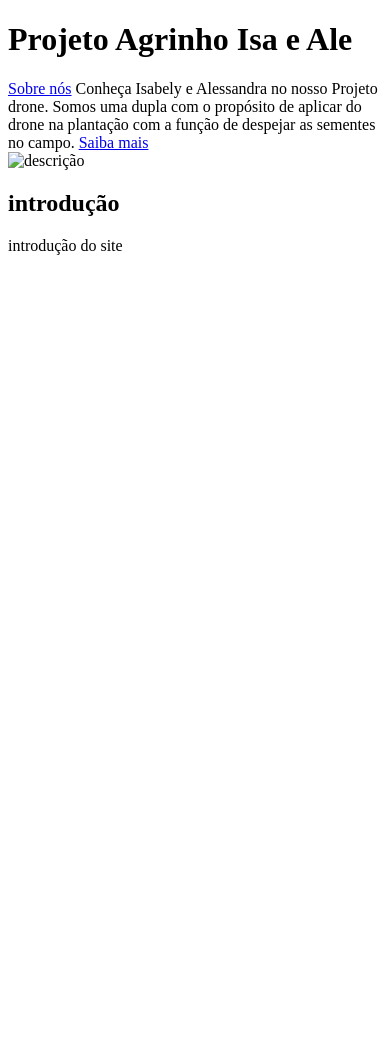
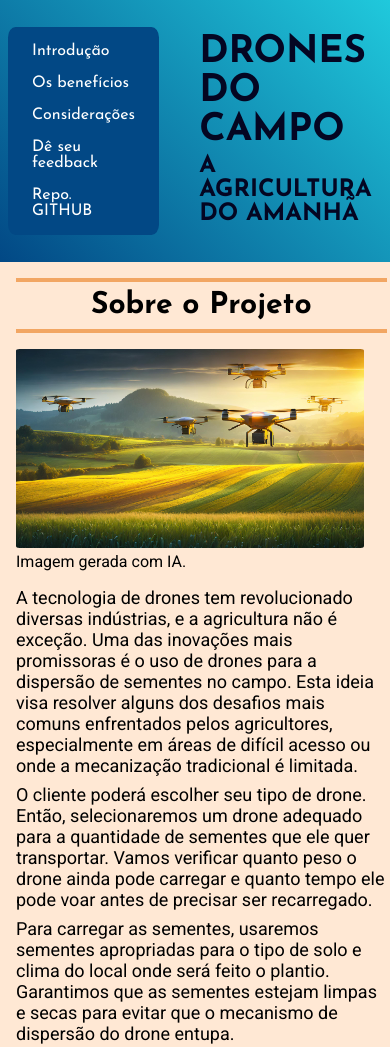
Before and after one commit to AleDoGrau/Agrinho.isa.ale, a plain HTML site: page index.html in a window 390 px wide. Shown: the top 1047 px of the page. Before the commit the page ends 844 px from the top, so only its background shows below. Drawn offline with Linux system fonts and the light colour scheme.

Commit message:
Atualizando...

```diff
--- a/index.html
+++ b/index.html
@@ -1,30 +1,105 @@
 <!DOCTYPE html>
-<html lang="pt-br">
+<html lang="en">
+<head>
+    <meta charset="UTF-8">
+    <meta name="viewport" content="width=device-width, initial-scale=1.0">
+    <link rel="stylesheet" href="style.css">
+    <link rel="shortcut icon" href="./favicon.ico" type="image/x-icon">
+    <title> Drone para Plantio de Sementes, Agricultura do Amanhã</title>
+</head>
+<body>
+    <header>
+            <nav>
+                    <a href="#inicio">Introdução</a>
+                    <a href="#futuro-agricultura">Os benefícios</a>
+                    <a href="#cons">Considerações</a>
+                    <a href="#feedback">Dê seu feedback</a>
+                    <a href="#github">Repo. GITHUB</a>
+            </nav>
+        <div class="principal">
+            <div class="titulos">
+                <h1>DRONES DO CAMPO</h1>
+                <h2>A AGRICULTURA DO AMANHÃ</h2>
+            </div>
+        </div>
+    </header>
 
-<head>
-     <meta charset="UTF-8">
-     <META NAME="viewport" content="width=device-width, initial-scale=1.0">
-     <title>Projeto Agrinho ISa e Ale</title>
-</head>
+    <main>
+        <section id="inicio">
+            <h3>Sobre o Projeto</h3>
+            <img src="drones-voando-em-uma-fazenda-futurista. field, hills background-63513.jpg" alt="Drones do Campo voando sobre uma fazenda">
+            <p class="info-imagem">Imagem gerada com IA.</p>
 
-<body>
-     <header>
-          <h1>Projeto Agrinho Isa e Ale</h1>
-          <a href="#">Sobre nós</a>
-          Conheça Isabely e Alessandra no nosso Projeto drone.
-Somos uma dupla com o propósito de aplicar do drone na plantação com a função de despejar as sementes no campo.
-          <a href="#">Saiba mais</a>
+            <p>A tecnologia de drones tem revolucionado diversas indústrias, e a agricultura não é exceção. Uma das inovações mais promissoras é o uso de drones para a dispersão de sementes no campo. Esta ideia visa resolver alguns dos desafios mais comuns enfrentados pelos agricultores, especialmente em áreas de difícil acesso ou onde a mecanização tradicional é limitada.</p>
 
-     </header>
+            <p>O cliente poderá escolher seu tipo de drone. Então, selecionaremos um drone adequado para a quantidade de sementes que ele quer transportar. Vamos verificar quanto peso o drone ainda pode carregar e quanto tempo ele pode voar antes de precisar ser recarregado.</p>
 
-     <section>
-          <img src="#" alt="descrição">
-          <div>
-               <h2>introdução</h2>
-               <p>introdução do site</p>
+            <p>Para carregar as sementes, usaremos sementes apropriadas para o tipo de solo e clima do local onde será feito o plantio. Garantimos que as sementes estejam limpas e secas para evitar que o mecanismo de dispersão do drone entupa.</p>
 
-          </div>
-     </section>
+            <p>Usaremos um software de planejamento de voo para definir a rota que o drone vai seguir. Levaremos em conta a área de plantio, a distribuição das sementes e a segurança do voo, respeitando os regulamentos locais e restrições de voo.</p>
+
+            <p>Antes de começar a operação, calibramos o drone e o sistema de dispersão para garantir que estejam funcionando corretamente. Realizamos testes de voo em pequena escala para ajustar a quantidade de sementes que será distribuída e verificar a precisão da dispersão.</p>
+
+            <p>Durante a operação, monitoramos continuamente o drone para garantir que ele esteja funcionando como esperado. Estamos preparados para ajustar a rota ou a taxa de dispersão conforme necessário.</p>
+
+            <p>Após completar a operação, avaliamos os resultados do plantio e ajustamos o processo conforme necessário para otimizar o crescimento das sementes.</p>
+            </p>
+        </section>
+
+        <section id="futuro-agricultura">
+            <h3>Principais Benefícios</h3>
+
+            <img src="/agricultura-sustentavel-3604013611.png" alt="Agro Sustentável">
+            <p class="info-imagem">"Agricultura sustentável " <a href="https://www.foodconnection.com.br/sustentabilidade/agricultura-sustentavel-e-producao-de-alimentos-como-sua-industria-ganha-valor">Link do site da imagem</a></p>
+
+            <p>Um dos principais benefícios do nosso projeto é aumentar a eficiência e precisão no plantio, mesmo em lugares com terrenos irregulares. Drones equipados com mecanismos de dispersão de sementes podem cobrir grandes áreas de forma rápida e uniforme, garantindo que cada semente seja plantada no melhor local. Isso não só economiza tempo e mão-de-obra, mas também maximiza o potencial de crescimento das plantas, resultando em colheitas mais abundantes.</p>
+
+            <p>Além disso, os nossos drones podem ser programados para seguir rotas específicas, adaptando-se às condições do terreno e do clima. Isso permite um plantio mais adaptável/flexível e  às necessidades reais do campo, algo que seria difícil de alcançar com métodos tradicionais.</p>
+
+            <p >Outro benefício é a capacidade de monitoramento em tempo real. Durante a operação, os drones podem fornecer dados valiosos sobre a distribuição das sementes e o estado geral do campo. Isso possibilita ajustes imediatos, garantindo que cada parte do terreno receba a quantidade adequada de sementes.</p>
+        </section>
+
+        <section id="cons">
+            <h3>Algumas Considerações</h3>
+
+            <img src="/6f846186d6c75d78358553e5845f-1434857-3486387671.jpg" alt="Pessoa olhando para o campo">
+            <p class="info-imagem">Pessoa olhando para o nada <a href="https://pxhere.com/pt/photo/1434857">Link do site da imagem</a></p>
+
+            <p>Ao concluir o projeto Drone para Plantio de Sementes, é crucial considerar:</p>
+            <ul>
+                <li>Monitorar o crescimento das plantas para verificar a eficácia da dispersão das sementes;</li>
+                <li>Ajustar o processo com base nos resultados, como taxa de dispersão e tipo de sementes;</li>
+                <li>Realizar manutenções regulares para garantir a operação segura e confiável do drone;</li>
+                <li>Cumprir todas as regulamentações locais e ambientais relacionadas ao uso de drones;</li>
+                <li>Manter a equipe treinada e atualizada sobre segurança e operação do drone;</li>
+                <li>Monitorar custos operacionais para garantir a sustentabilidade financeira do projeto;</li>
+                <li>Receber feedback para implementar melhorias contínuas no projeto e nos processos de plantio;</li>
+            </ul class="final">
+        </section>
+
+        <section id="feedback">
+            <h3>Feedback</h3>
+
+            <form
+  action="https://formspree.io/f/mwpevaag"
+  method="POST"
+>
+  <label>
+    Seu email:
+    <input type="email" name="email">
+  </label>
+  <label>
+    Sua mensagem:
+    <textarea name="message"></textarea>
+  </label>
+  <!-- your other form fields go here -->
+  <button type="submit">Enviar</button>
+</form>
+        </section>
+    </main>
+
+    <footer id="github">
+        <a href="https://github.com/" target="_blank">Repositório do Github</a>
+    </footer>
 </body>
-
 </html>
--- /dev/null
+++ b/style.css
@@ -0,0 +1,200 @@
+@import url('https://fonts.googleapis.com/css2?family=Josefin+Sans:ital,wght@0,100..700;1,100..700&display=swap');
+@import url('https://fonts.googleapis.com/css2?family=Josefin+Sans:ital,wght@0,100..700;1,100..700&family=Roboto:ital,wght@0,100;0,300;0,400;0,500;0,700;0,900;1,100;1,300;1,400;1,500;1,700;1,900&display=swap');
+
+:root {
+    --laranja: #F2A663;
+    --laranja-claro: #F2D2B6;
+    --ciano: #20c9dc;
+    --azul: #024885;
+    --azul-escuro: #020659;
+    --fundo-principal: #ffffff;
+    --fundo-secundario: #ffe8d4;
+    --fonte: #040622;
+}
+
+* {
+    scroll-behavior: smooth;
+}
+
+body {
+    margin: 0;
+}
+
+h1, h2, h3, nav, a, label, form {
+    font-family: "Josefin Sans", sans-serif;
+    font-optical-sizing: auto;
+    font-style: normal;
+}
+
+p, li {
+    font-family: "Roboto", sans-serif;
+    font-weight: 400;
+    font-style: normal;
+}
+
+header {
+    background-image: linear-gradient(45deg, var(--azul), var(--ciano));
+    display: flex;
+    justify-content: center;
+    align-items: center;
+}
+
+header nav {
+    background-color: var(--azul);
+    padding: 16px;
+    font-size: 20px;
+    border-radius: 8px;
+}
+
+header nav a {
+    color: var(--fundo-principal);
+    text-decoration: none;
+    margin: 0 8px;
+    padding: 8px;
+    transition: 0.25s;
+}
+
+header nav a:hover {
+    border: var(--fundo-principal) solid 2px;
+    border-radius: 10%;
+    background-color: var(--azul-escuro);
+}
+
+header .principal {
+    padding: 8px 16px 16px 32px;
+}
+
+header .titulos {
+    color: var(--fonte);
+
+}
+
+header .titulos h1 {
+    font-size: 38px;
+    margin-bottom: 4px;
+}
+
+header .titulos h2 {
+    margin-top: 4px;
+}
+
+img {
+    width: 75%;
+    border-radius: 1%;
+    margin-top: 8px;
+}
+
+.info-imagem {
+    margin-bottom: 16px;
+    font-size: 16px;
+}
+
+main h2 {
+    font-size: 36px;
+    margin: 0 0 8px 0;
+}
+
+main h3 {
+    font-size: 30px;
+    text-align: center;
+    margin: 8px 0;
+    padding: 8px 0;
+    border-bottom: var(--laranja) solid 4px;
+    border-top: var(--laranja) solid 4px;
+}
+
+main p, li {
+    font-size: 20px;
+    margin: 0 0 8px 0;
+}
+
+main {
+    width: 60%;
+    background-color: var(--fundo-secundario);
+    margin: auto;
+    padding: 32px;
+}
+
+footer {
+    background-image: linear-gradient(45deg, var(--azul), var(--ciano));
+    color: #040622;
+    text-align: center;
+    padding: 32px;
+}
+
+footer a {
+    text-decoration: none;
+    font-size: 20px;
+    color: var(--azul-escuro);
+    font-weight: 700;
+    padding: 8px;
+}
+
+footer a:hover {
+    background-color: var(--azul);
+    border-radius: 4%;
+    color: var(--fundo-principal);
+}
+
+#feedback {
+    background-color: var(--laranja);
+    border-radius: 4px;
+    padding: 16px;
+}
+form {
+    display: flex;
+    flex-direction: column;
+    font-size: 22px;
+}
+
+form input, form textarea {
+    border-radius: 4px;
+    width: 45%;
+    margin: 8px 0
+}
+
+form button {
+    margin: 8px 0;
+    padding: 8px;
+    width: 10%;
+}
+
+p.final {
+    margin-bottom: 20px;
+}
+
+/***RESPONSIVO!***/
+
+@media screen and (max-width: 1100px) {
+    main {
+        width: 85%;
+    }
+}
+@media screen and (max-width: 700px) {
+    main {
+        width: 95%;
+        padding: 8px 16px;
+    }
+
+ img {
+    width: 94%;
+ }
+
+    main p, ul p {
+        font-size: 18px;
+    }
+
+
+
+    header nav {
+    display: flex;
+    flex-direction: column;
+    font-size: 16px;
+    padding: 8px;
+    margin: 8px;
+    border-radius: 5%;
+    width: 50%;
+    }
+
+
+}
```
Also changed, not shown: 6f846186d6c75d78358553e5845f-1434857-3486387671.jpg (added), agricultura-sustentavel-3604013611.png (added), drones-voando-em-uma-fazenda-futurista. field, hills background-63513.jpg (added).
